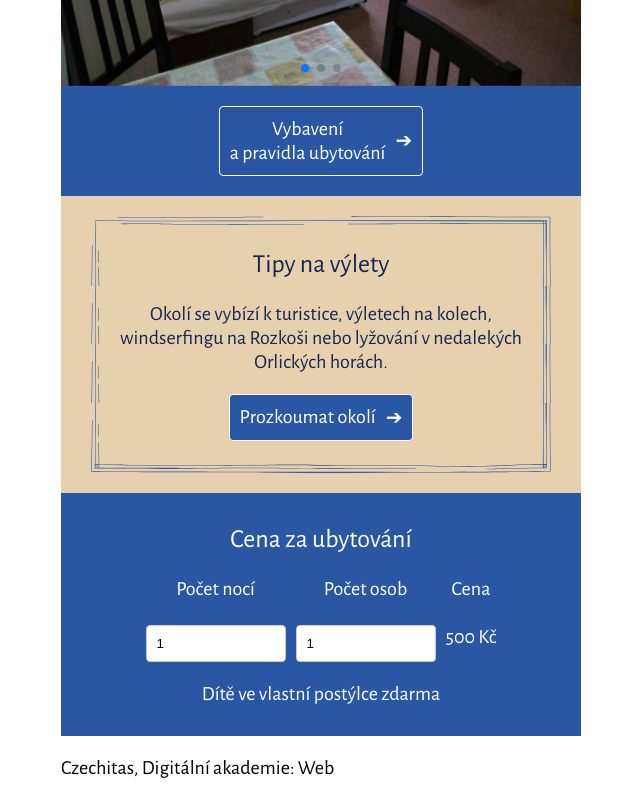
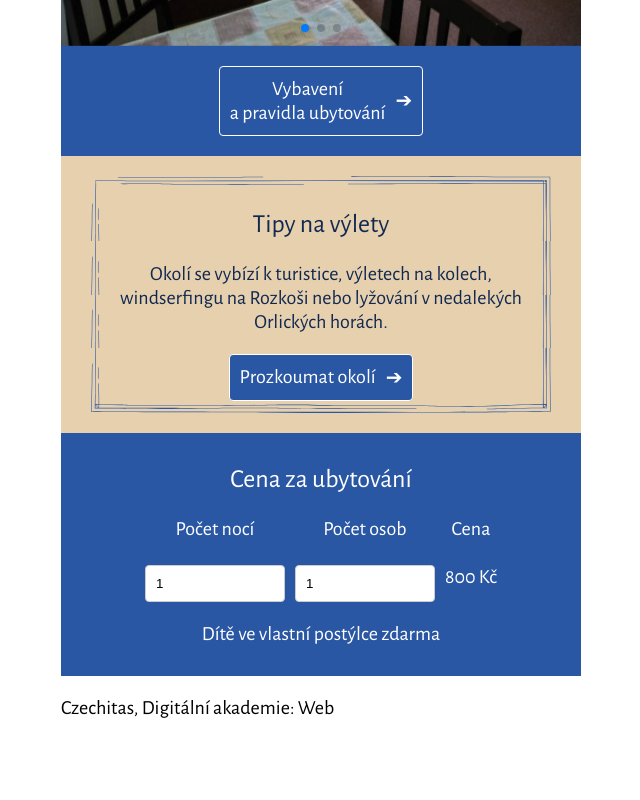
Before and after one commit to StepanEl/PrivatNovac, a React (Vite) app in the folder privat-novac/: page / in a window 1280 px wide. Shown: the part 1501-2301 px from the top of the page, without its empty margins (319-959 px from the left). After the commit the page ends 2241 px from the top, so only its background shows below. Built offline with nearby package versions, Linux system fonts and the light colour scheme; a web font is replaced by a local one.

Commit message:
Create priceForm

```diff
--- a/privat-novac/src/Components/PriceForm/PriceForm.jsx
+++ b/privat-novac/src/Components/PriceForm/PriceForm.jsx
@@ -1,12 +1,47 @@
 import './PriceForm.css';
 import { useState } from 'react';
 
+const priceTable = {
+  1: {
+    1: 800,
+    2: 1200,
+    3: 1650,
+    4: 2120
+  },
+  2: {
+    1: 800,
+    2: 1100,
+    3: 1410,
+    4: 1880
+  },
+  3: {
+    1: 700,
+    2: 1000,
+    3: 1350,
+    4: 1800
+  }
+};
+
+
+const getPrice = (persons, nights) => {
+  const key = nights >= 3 ? 3 : nights;
+
+  if (persons <= 4) {
+    return priceTable[key][persons] * nights;
+  } else {
+    const basePricePerNight = priceTable[key][4];
+    const onePersonPricePerNight = basePricePerNight / 4;
+    const extraPersons = persons - 4;
+    return (basePricePerNight + extraPersons * onePersonPricePerNight) * nights;
+  }
+};
 
 export const PriceForm = () => {
-    const [nights, setNights] = useState(1);
-    const [persons, setPersons] = useState(1);
+  const [nights, setNights] = useState(1);
+  const [persons, setPersons] = useState(1);
 
-    const price = nights * persons * 500;
+  const price = getPrice(persons, nights);
+
 
     return (
         <>
--- a/privat-novac/src/Components/title/Title.jsx
+++ b/privat-novac/src/Components/title/Title.jsx
@@ -3,7 +3,7 @@ import './Title.css';
 export const Title = ({children}) => {
     return (
         <div className="title-container ">
-            <p className="title">{children}</p>
+            <div className="title">{children}</div>
         </div>
     );
 }
```
